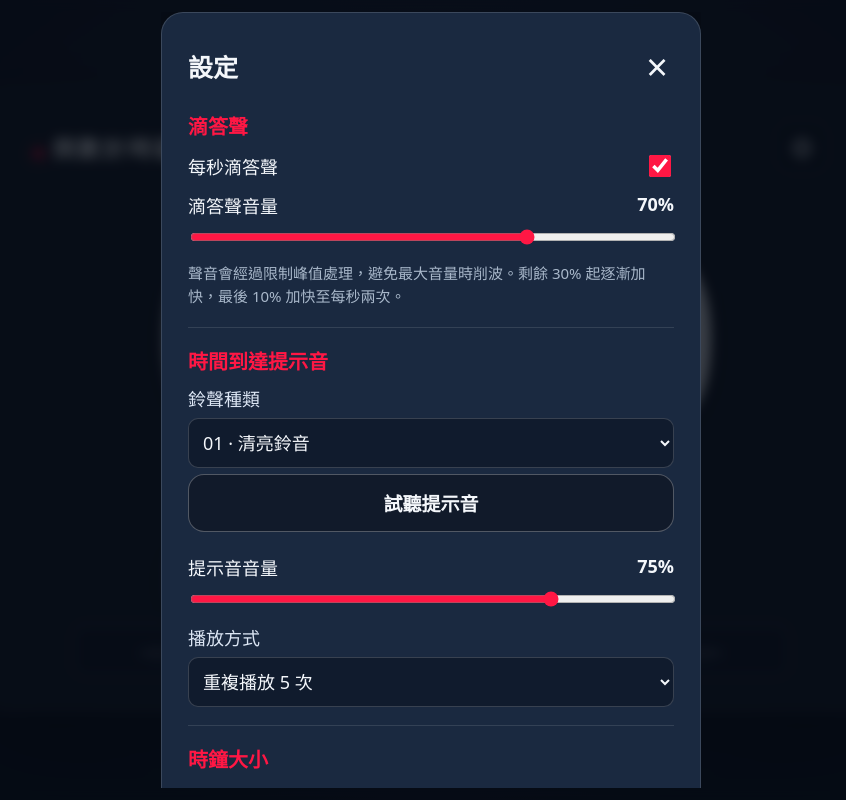
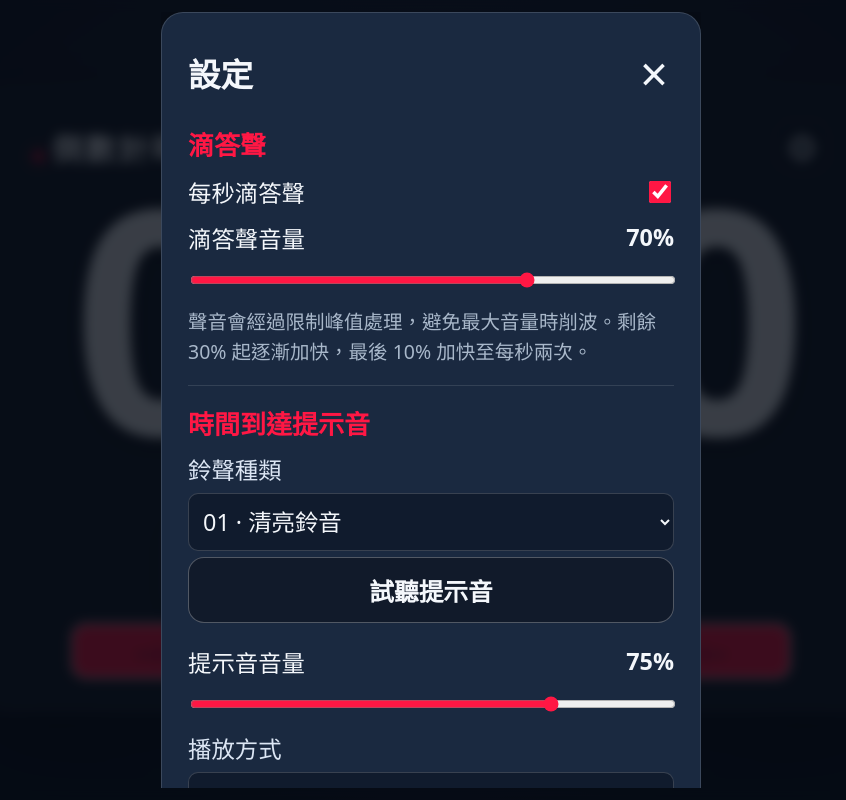
Before and after one commit to yc0sheng-gif/countdown-clock, a plain HTML site: page index.html in a window 1280 px wide. Both pictures are taken after a click on the button "設定". Shown: the whole page, without its empty margins (209-1055 px from the left). Drawn offline with Linux system fonts and the light colour scheme.

Commit message:
Add files via upload

```diff
--- a/app.js
+++ b/app.js
@@ -2,10 +2,10 @@
   "use strict";
   const $ = id => document.getElementById(id);
   const themes = [
-    { name: "亮紅", bg: "#ff1744", accent: "#ff1744" }, { name: "活力橘", bg: "#ff9100", accent: "#ff9100" },
-    { name: "陽光黃", bg: "#f4d600", accent: "#f4d600" }, { name: "翠綠", bg: "#00c853", accent: "#00c853" },
-    { name: "亮青", bg: "#00cfe8", accent: "#00cfe8" }, { name: "電光藍", bg: "#2962ff", accent: "#2962ff" },
-    { name: "鮮紫", bg: "#d500f9", accent: "#d500f9" }, { name: "桃紅", bg: "#f5008f", accent: "#f5008f" }
+    { name: "亮紅", bg: "#ff1744", accent: "#ff1744", ink: "#10131a" }, { name: "活力橘", bg: "#ff9100", accent: "#ff9100", ink: "#10131a" },
+    { name: "陽光黃", bg: "#f4d600", accent: "#f4d600", ink: "#10131a" }, { name: "翠綠", bg: "#00c853", accent: "#00c853", ink: "#10131a" },
+    { name: "亮青", bg: "#00cfe8", accent: "#00cfe8", ink: "#10131a" }, { name: "電光藍", bg: "#2962ff", accent: "#2962ff", ink: "#ffffff" },
+    { name: "鮮紫", bg: "#d500f9", accent: "#d500f9", ink: "#10131a" }, { name: "桃紅", bg: "#f5008f", accent: "#f5008f", ink: "#10131a" }
   ];
   const alarmNames = ["清亮鈴音", "柔和鐘聲", "雙響提示", "上揚音階", "下降音階", "古典鐘聲", "電子脈衝", "木琴提示", "水晶音", "警示節拍", "晨間和弦", "歡快旋律", "傳統鬧鐘", "雙鈴急響", "電子蜂鳴", "清晨警報", "急促上行", "三段警鈴", "金屬鬧鈴", "高頻喚醒"];
   const defaults = Array.from({length:4}, () => ({seconds:0}));
@@ -37,7 +37,7 @@
   function fmt(n){n=Math.max(0,Math.ceil(n));const h=Math.floor(n/3600),m=Math.floor(n%3600/60),s=n%60;return h?`${String(h).padStart(2,"0")}:${String(m).padStart(2,"0")}:${String(s).padStart(2,"0")}`:`${String(m).padStart(2,"0")}:${String(s).padStart(2,"0")}`;}
   function setStatus(s){$("statusText").textContent=s;}
   function render(){
-    $("timerDisplay").textContent=fmt(remaining); document.documentElement.style.setProperty("--accent",themes[themeIndex].accent);
+    const timeText=fmt(remaining), display=$("timerDisplay");display.textContent=timeText;display.classList.toggle("wide-time",timeText.length>5);document.documentElement.style.setProperty("--accent",themes[themeIndex].accent);document.documentElement.style.setProperty("--clock-theme-bg",themes[themeIndex].bg);document.documentElement.style.setProperty("--clock-theme-ink",themes[themeIndex].ink);
     const fill = duration > 0 ? Math.max(0, Math.min(1, remaining / duration)) : 0;
     $("clockFill").style.height = `${fill * 100}%`;
     $("startPauseBtn").textContent=running?"暫停":(finished?"再開始":(remaining>0&&remaining<duration?"繼續":"開始"));
@@ -46,12 +46,12 @@
   function renderSlots(){
     const wrap=$("quickButtons");wrap.innerHTML="";
     timers.forEach((t,i)=>{
-      const b=document.createElement("button");b.className="quick-btn";b.dataset.index=i;b.textContent=t.seconds?fmt(t.seconds):"--:--";b.setAttribute("aria-label",`第 ${i+1} 組：${t.seconds?fmt(t.seconds):"未設定，長按兩秒編輯"}`);
+      const b=document.createElement("button");b.className="quick-btn";b.dataset.index=i;const label=document.createElement("span");label.className="slot-time";label.textContent=t.seconds?fmt(t.seconds):"--:--";b.classList.toggle("long-time",label.textContent.length>5);b.appendChild(label);b.setAttribute("aria-label",`第 ${i+1} 組：${t.seconds?fmt(t.seconds):"未設定，長按兩秒編輯"}`);
       let holdTimer=null, keyboardHoldTimer=null, didLongPress=false;
       const beginHold=()=>{didLongPress=false;clearTimeout(holdTimer);holdTimer=setTimeout(()=>{didLongPress=true;openTimerEditor(i);setTimeout(()=>{didLongPress=false;},1000);},2000);};
       const clearHold=()=>{clearTimeout(holdTimer);clearTimeout(keyboardHoldTimer);};
-      b.addEventListener("pointerdown",e=>{if(e.button!==undefined&&e.button!==0)return;beginHold();});
-      ["pointerup","pointerleave","pointercancel"].forEach(type=>b.addEventListener(type,clearHold));
+      b.addEventListener("pointerdown",e=>{if(e.button!==undefined&&e.button!==0)return;try{b.setPointerCapture(e.pointerId);}catch(_){}beginHold();});
+      ["pointerup","pointercancel","lostpointercapture"].forEach(type=>b.addEventListener(type,clearHold));
       b.addEventListener("keydown",e=>{if(e.code==="Space"&&!e.repeat){e.preventDefault();didLongPress=false;keyboardHoldTimer=setTimeout(()=>{didLongPress=true;openTimerEditor(i);setTimeout(()=>{didLongPress=false;},1000);},2000);}});
       b.addEventListener("keyup",e=>{if(e.code==="Space")clearHold();});
       b.addEventListener("contextmenu",e=>e.preventDefault());
--- a/style.css
+++ b/style.css
@@ -44,3 +44,32 @@ body{font-size:18px}
  .main-controls .control-btn{font-size:29px}
  .primary-btn,.control-btn{min-height:54px;padding:12px 18px}
 }
+/* Enlarge visible copy by about 30 percent while keeping long times inside their cards. */
+body{font-size:23.4px}
+.brand{font-size:clamp(24.7px,3.25vw,31.2px)}
+.icon-btn{font-size:36.4px}
+.timer-display{font-size:clamp(124.8px,28.6vw,312px)}
+.timer-display.wide-time{transform:scaleX(.68)}
+.status-text{font-size:clamp(23.4px,3.25vw,29.9px)}
+.quick-btn{min-height:56px;font-size:clamp(21.06px,2.808vw,26.91px);background:var(--clock-theme-bg);color:var(--clock-theme-ink);border:2px solid #fff;touch-action:none;user-select:none;-webkit-user-select:none;-webkit-touch-callout:none}
+.quick-btn.active{border-color:#fff;box-shadow:inset 0 0 0 1px #fff,0 2px 8px #0003}
+.quick-btn.running{color:#ff4fa3}
+.quick-btn .slot-time{display:inline-block;white-space:nowrap}
+.quick-btn.long-time .slot-time{transform:scaleX(.68)}
+.main-controls .primary-btn,.main-controls .control-btn{min-height:58px;font-size:24.7px;padding:14px 24px;background:var(--clock-theme-bg);color:var(--clock-theme-ink);border:2px solid #fff}
+.main-controls .control-btn{font-size:39px}
+.dialog-actions .primary-btn,.dialog-actions .control-btn{font-size:24.7px;min-height:70px}
+.text-btn{font-size:23.4px;padding:10px 16px}
+.dialog-heading h2{font-size:32.5px}
+.dialog-card h3{font-size:26px}
+.dialog-card,.field,.switch-line,.range-line{font-size:23.4px}
+.field input,.field select{font-size:23.4px;min-height:58px}
+.hint{font-size:19.5px}
+.close-btn{font-size:49px}
+.preview-alarm-btn{font-size:24.7px}
+@media(max-width:600px){
+ .timer-display{font-size:clamp(101.4px,24.7vw,176.8px)}
+ .quick-btn{min-height:56px;font-size:clamp(19.89px,5.382vw,24.57px)}
+ .main-controls .primary-btn,.main-controls .control-btn{min-height:70px;padding:14px 18px}
+ .main-controls .control-btn{font-size:39px}
+}
--- a/sw.js
+++ b/sw.js
@@ -1,4 +1,4 @@
-const CACHE_NAME = "countdown-clock-v8";
+const CACHE_NAME = "countdown-clock-v9";
 const ASSETS = ["./", "./index.html", "./style.css", "./app.js", "./manifest.webmanifest", "./icon.svg"];
 self.addEventListener("install", event => {
   event.waitUntil(caches.open(CACHE_NAME).then(cache => cache.addAll(ASSETS)));
```
Also changed, not shown: README.txt.
